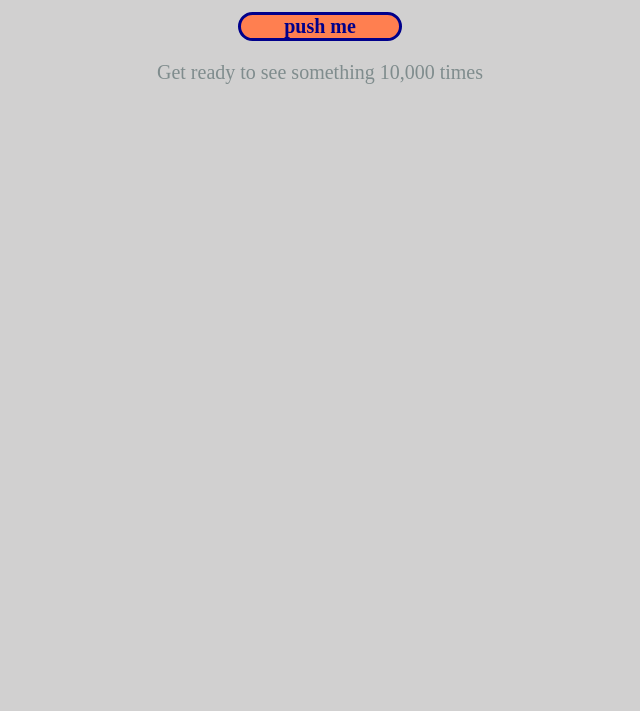
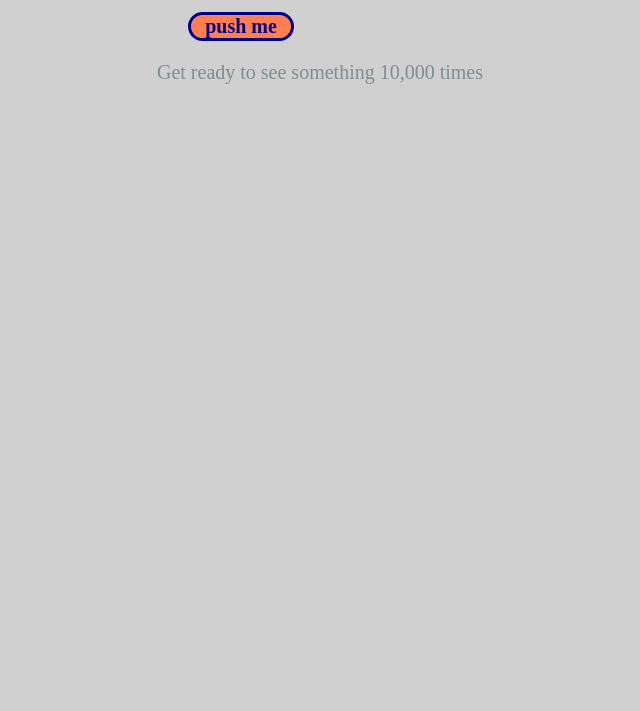
Before and after one commit to Tyspice/10-000_times, a plain HTML site: page 10,000 _times/index.html in a window 1280 px wide. Shown: the part 89-800 px from the top of the page, without its empty margins (320-960 px from the left). Drawn offline with Linux system fonts and the light colour scheme.

Commit message:
Tried to center button without the box shrinking when the browser windo changes

```diff
--- a/10,000 _times/index.html
+++ b/10,000 _times/index.html
@@ -9,9 +9,9 @@
 <body>
     <div class="container">
         <h1>Hello World</h1>
+        <h2 class="btn">push me</h2>
     </div>
     <div class="bodyContainer">
-        <h2 class="btn">push me</h2>
         <p class="changer">Get ready to see something 10,000 times</p>
 
     </div>
--- a/10,000 _times/style.css
+++ b/10,000 _times/style.css
@@ -23,10 +23,11 @@ h1 {
     border-color: black;
     border: 3px solid;
     text-align: center;
-    margin: auto 550px;
     border-radius: 20px;
     background-color: coral;
     color: darkblue;
+    max-width: 100px;
+    margin: auto 500px;
 
 }
 
```
